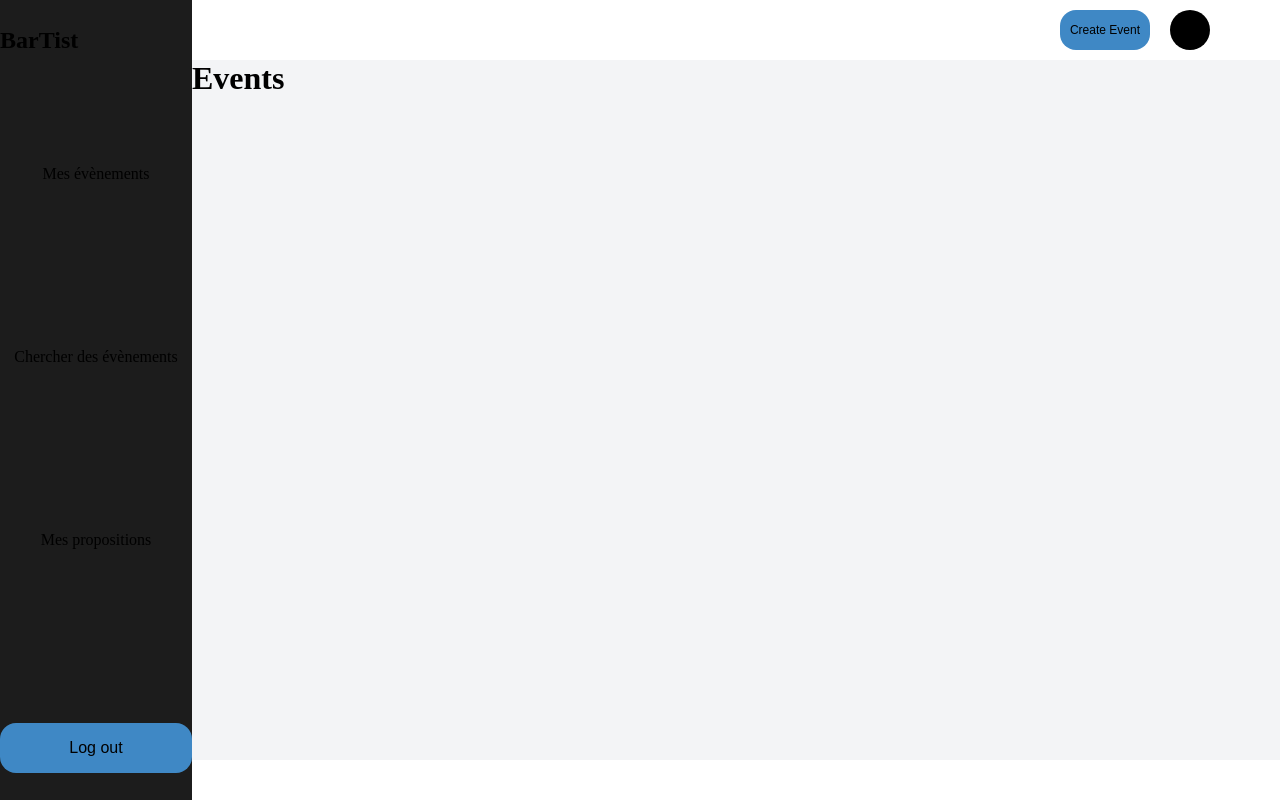
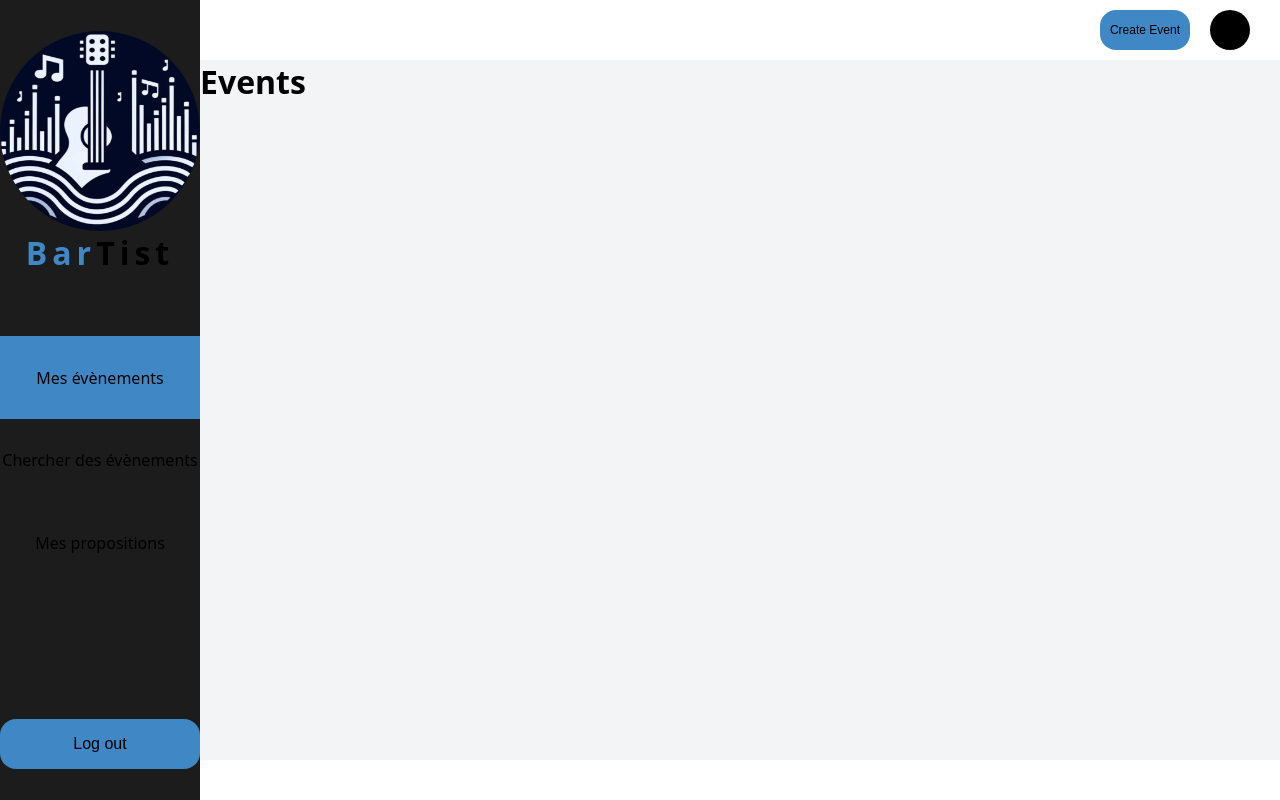
Before and after one commit to Raskoskar/bartist-frontend, a Next.js app: page /Events in a window 1280 px wide. Built offline with nearby package versions, Linux system fonts and the light colour scheme.

Commit message:
navigation pour artiste fait

```diff
--- a/src/components/Layout.js
+++ b/src/components/Layout.js
@@ -1,17 +1,21 @@
 import Head from "next/head";
 import { Inter } from "next/font/google";
 import styles from "@/styles/Layout.module.css";
-import { useSelector } from "react-redux";
+import { useDispatch, useSelector } from "react-redux";
 import Link from "next/link";
 import { useRouter } from "next/router";
-const inter = Inter({ subsets: ["latin"] });
+import { artistLogOut } from "@/reducers/artist";
+import Image from "next/image";
 
+export default function Layout({ children }) {
+  const router = useRouter();
+  const dispatch = useDispatch();
+  const artist = useSelector((state) => state.artist.value);
 
-
-export default function Layout({children, isSelected}) {
-  const router = useRouter
-  const artist = useSelector((state) => state.artist.value);
-  console.log(router.pathname)
+  const handleLogOut = () => {
+    dispatch(artistLogOut());
+    router.push("/");
+  };
   return (
     <>
       <Head>
@@ -21,16 +25,51 @@ export default function Layout({children, isSelected}) {
       </Head>
       <div className={styles.main}>
         <div className={styles.sideMenu}>
-            <h2>BarTist</h2>
+          <div className={styles.logoContainer}>
+            <Image
+              className={styles.logo}
+              src="/assets/logo.png"
+              width={200}
+              height={200}
+            />
+            <h2 className={styles.logoName}><span>Bar</span>Tist</h2>
+          </div>
           <div className={styles.links}>
-                <Link className={router.pathname === '/Events' ? styles.selected : styles.menuItem} href="/Events">Mes évènements</Link>
-                <Link className={router.pathname === '/Search' ? styles.selected : styles.menuItem} href="/Search">Chercher des évènements</Link>
-                <Link className={router.pathname === '/Propositions' ? styles.selected : styles.menuItem} href="/Propositions">Mes propositions</Link>
+            <Link
+              className={
+                router.pathname === "/Events"
+                  ? styles.selected
+                  : styles.menuItem
+              }
+              href="/Events"
+            >
+              Mes évènements
+            </Link>
+            <Link
+              className={
+                router.pathname === "/Search"
+                  ? styles.selected
+                  : styles.menuItem
+              }
+              href="/Search"
+            >
+              Chercher des évènements
+            </Link>
+            <Link
+              className={
+                router.pathname === "/Propositions"
+                  ? styles.selected
+                  : styles.menuItem
+              }
+              href="/Propositions"
+            >
+              Mes propositions
+            </Link>
           </div>
           <div>
             <div></div>
           </div>
-            <button >Log out</button>
+          <button onClick={() => handleLogOut()}>Log out</button>
         </div>
         <div className={styles.center}>
           <div className={styles.header}>
@@ -42,9 +81,7 @@ export default function Layout({children, isSelected}) {
               </div>
             </div>
           </div>
-          <div className={styles.content}>
-            {children}
-          </div>
+          <div className={styles.content}>{children}</div>
         </div>
       </div>
     </>
--- a/src/components/SignIn.js
+++ b/src/components/SignIn.js
@@ -20,7 +20,7 @@ const SignIn = ({ isOpen, onClose}) => {
     if (data.result) {
       dispatch(
         artistLogIn({
-          username: signInEmail,
+          pseudo: signInEmail,
           token: data.token,
           isConnected: true,
         })
@@ -33,7 +33,7 @@ const SignIn = ({ isOpen, onClose}) => {
         console.log(data1);
       dispatch(
         venueLogIn({
-          username: signInEmail,
+          pseudo: signInEmail,
           token: data.token,
           isConnected: true,
         })
--- a/src/pages/index.js
+++ b/src/pages/index.js
@@ -3,9 +3,12 @@ import Image from "next/image";
 import { Inter } from "next/font/google";
 import styles from "@/styles/Home.module.css";
 import Login from "../components/Login"
+import { useSelector } from "react-redux";
+import Search from "./Search";
 const inter = Inter({ subsets: ["latin"] });
 
 export default function App() {
+  const artist = useSelector(state => state.artist.value)
   return (
     <>
       <Head>
@@ -13,7 +16,7 @@ export default function App() {
         <meta name="description" content="Generated by create next app" />
         <meta name="viewport" content="width=device-width, initial-scale=1" />
       </Head>
-      <Login/>
+      <>{artist.isConnected? <Search/> : <Login/>}</>
     </>
   );
 }
--- a/src/reducers/artist.js
+++ b/src/reducers/artist.js
@@ -1,7 +1,7 @@
 import { createSlice } from '@reduxjs/toolkit';
 
 const initialState = {
-  value: { token: null, pseudo: null, isConnected: false },
+  value: { token: null, pseudo: null, isConnected: false, },
 };
 
 export const artistSlice = createSlice({
--- a/src/styles/Layout.module.css
+++ b/src/styles/Layout.module.css
@@ -2,6 +2,7 @@
     display: flex;
     height: 100vh;
     background-color: #fff;
+    font-family: system-ui, -apple-system, BlinkMacSystemFont, 'Segoe UI', Roboto, Oxygen, Ubuntu, Cantarell, 'Open Sans', 'Helvetica Neue', sans-serif;
 }
 .sideMenu{
     display: flex;
@@ -39,16 +40,16 @@
 .links{
     display: flex;
     flex-direction: column;
-    flex: 0.70;
+    flex: 0.50;
     justify-content: flex-start;
-    gap: 50px;
+    gap: 0px;
 }
 .rightContent{
     margin-top: 10px;
-    margin-right: 10px;
+    margin-right: 20px;
     display: flex;
     height: 100%;
-    width: 100px;
+    width: auto;
     align-items: center;
     gap: 10px;
 }
@@ -57,6 +58,7 @@
     flex: 1;
 }
 .name{
+    font-size: 12px;
     color: black
 }
 
@@ -65,15 +67,32 @@
     height: 40px;
     font-size: 12px;
 }
+.logoContainer{
+    display: flex;
+    flex-direction: column;
+    align-items: center;
+}
+.logoName{
+    font-size: 32px;
+    text-align: center;
+    letter-spacing: 5px;
+}
+.logoName > span{
+    color: #3F88C5
+}
+
+.logo{
+    border-radius: 50%;
+}
 .imgContainer{
-    width: 40px;
-    height: 40px;
+    min-width: 40px;
+    min-height: 40px;
     background-color: black;
     border-radius: 50%;
 }
 
 .selected{
-    background-color: #30178c;
+    background-color: #3F88C5;
     width: 100%;
     height: 100%;
     display: flex;
```
Also changed, not shown: src/pages/ArtistForm.js (+5 -4 lines), public/assets/logo.png (added). Lines whose indentation alone changed are shown as unchanged.
